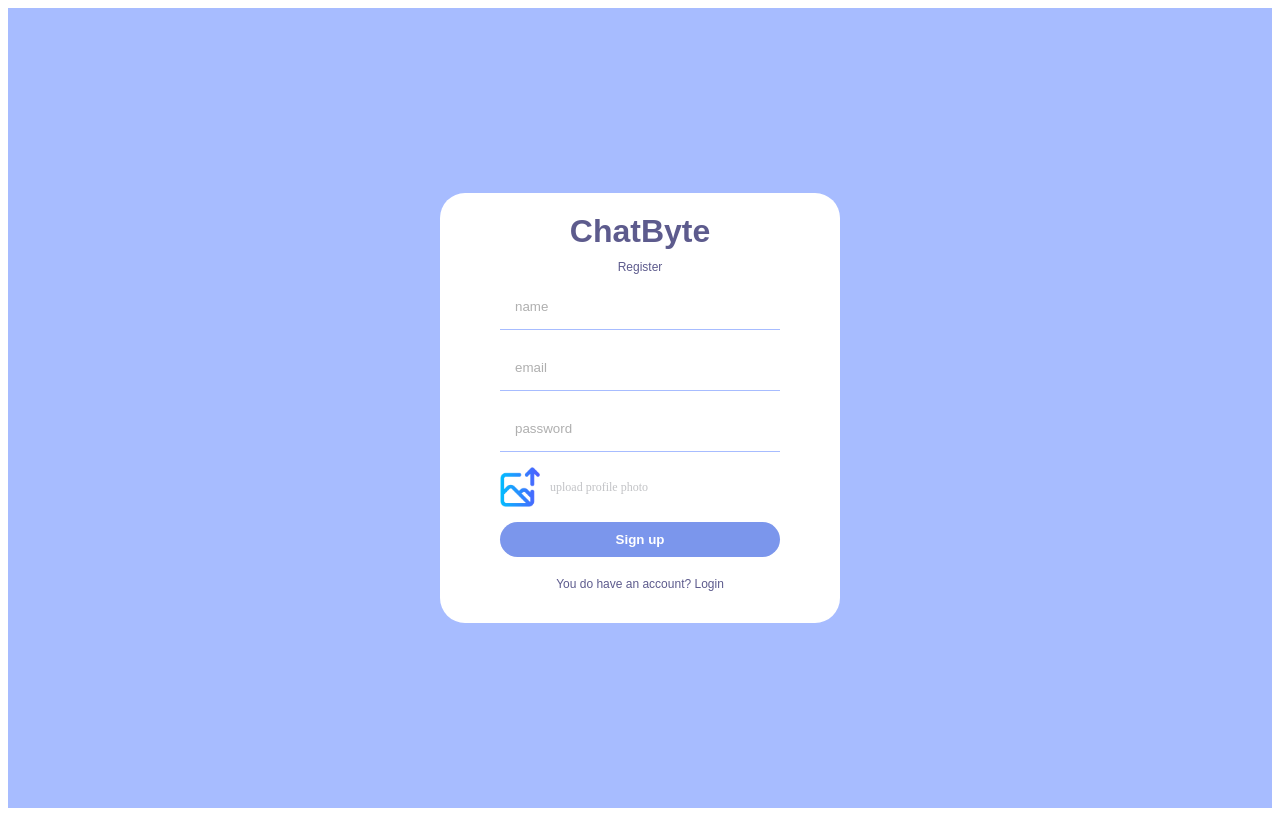
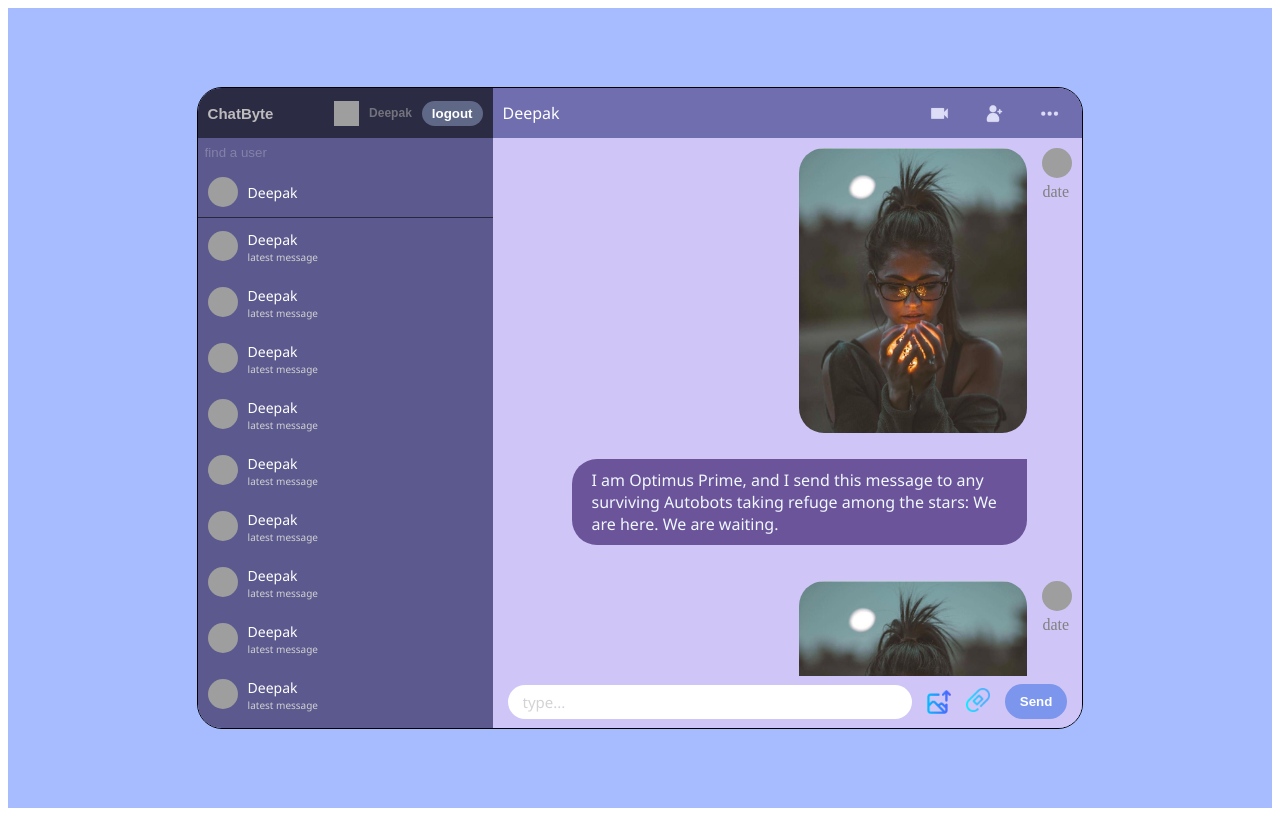
Before and after one commit to deepak1h/ChatByte, a React (Vite) app: page / in a window 1280 px wide. Built offline with nearby package versions, Linux system fonts and the light colour scheme; grey boxes are pictures that could not be loaded.

Commit message:
back U4: Routers added

```diff
--- a/package.json
+++ b/package.json
@@ -12,7 +12,8 @@
   "dependencies": {
     "firebase": "^10.4.0",
     "react": "^18.2.0",
-    "react-dom": "^18.2.0"
+    "react-dom": "^18.2.0",
+    "react-router-dom": "^6.16.0"
   },
   "devDependencies": {
     "@types/react": "^18.0.28",
--- a/src/App.jsx
+++ b/src/App.jsx
@@ -1,12 +1,17 @@
 import Register from "./pages/register";
 import Login from "./pages/login";
 import Home from "./pages/home"
+import{BrowserRouter, Routes, Route} from "react-router-dom"
 
 function App() {
   return(
-    //<Login/>
-    <Register/>
-    //<Home/>
+    <BrowserRouter>
+    <Routes>
+        <Route path="/" element={<Home/>}> </Route>
+        <Route path="login" element={<Login/>}> </Route>
+        <Route path="register" element={<Register/>}> </Route>
+    </Routes>
+    </BrowserRouter>
   );
 }
 
```
Also changed, not shown: src/pages/register.jsx (line endings or trailing spaces), 1 other file (tests, documents, lock files or other folders).
